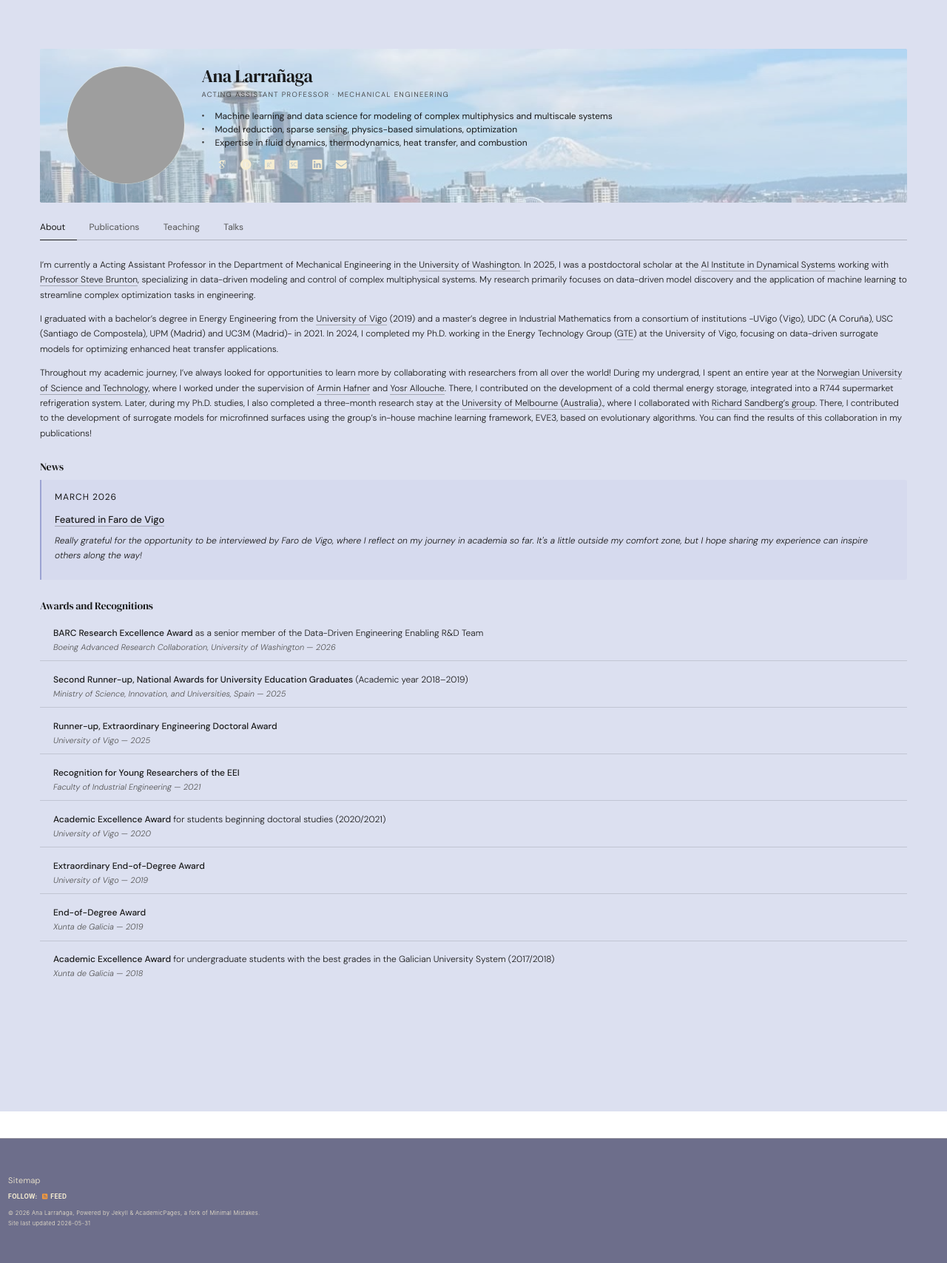
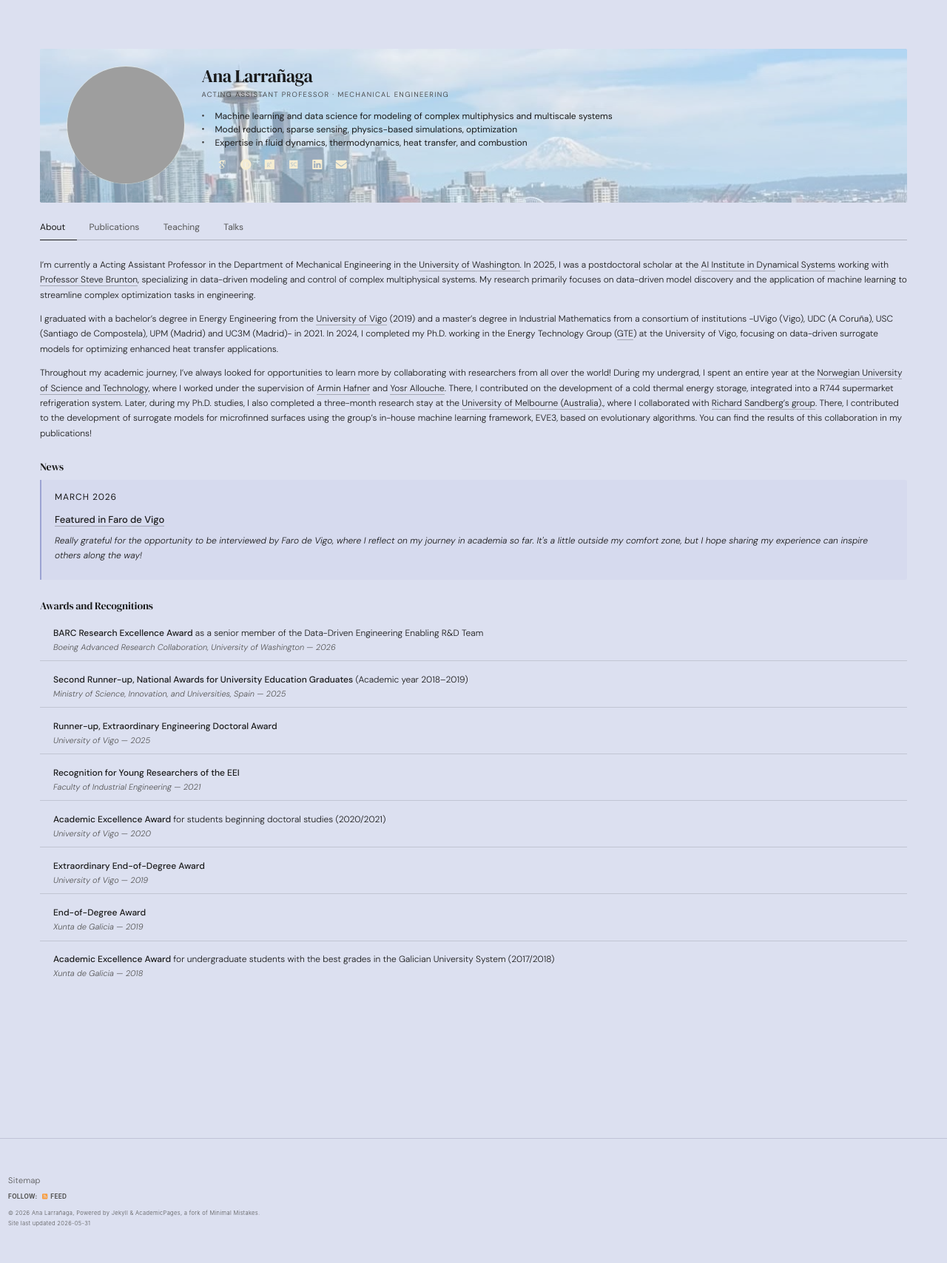
Before and after one commit to alarran/alarran.github.io, a Jekyll site: the page built from _pages/about.md, in a window 1280 px wide. Shown: the whole page at 74% size. Built offline with Jekyll 4.4.1, drawn with Linux system fonts in a browser that asks for light colours; some web fonts are replaced; a script that is not in the unit is left out.

Commit message:
fix: force page and footer background, fix footer text color

```diff
--- a/_sass/_academic-pages-custom.scss
+++ b/_sass/_academic-pages-custom.scss
@@ -1,4 +1,8 @@
 /* ─── Base typography ─────────────────────────────────────────── */
+
+html {
+  background-color: #dce0f0 !important;
+}
 
 body {
   font-family: 'DM Sans', sans-serif;
@@ -7,7 +11,7 @@ body {
   line-height: 1.75;
   -webkit-font-smoothing: antialiased;
   color: #1a1a1a;
-  background-color: #dce0f0;
+  background-color: #dce0f0 !important;
 }
 
 h1, h2, h3, h4 {
@@ -241,25 +245,25 @@ a:hover {
 /* ─── Footer ─────────────────────────────────────────────────── */
 
 .page__footer {
-  background: #6D6E8B;
-  border-top: 0.5px solid rgba(246, 237, 210, 0.3);
+  background: #dce0f0 !important;
+  border-top: 0.5px solid rgba(109, 110, 139, 0.25);
   padding: 2rem 0;
 }
 
 .page__footer footer {
   font-size: 11px;
   font-weight: 300;
-  color: #F6EDD2;
+  color: #555;
   letter-spacing: 0.03em;
 }
 
 .page__footer a {
-  color: #F6EDD2;
+  color: #555;
   border-bottom: none;
 }
 
 .page__footer a:hover {
-  color: #fff;
+  color: #1a1a1a;
 }
 
 /* ─── Stat counters ──────────────────────────────────────────── */
```
